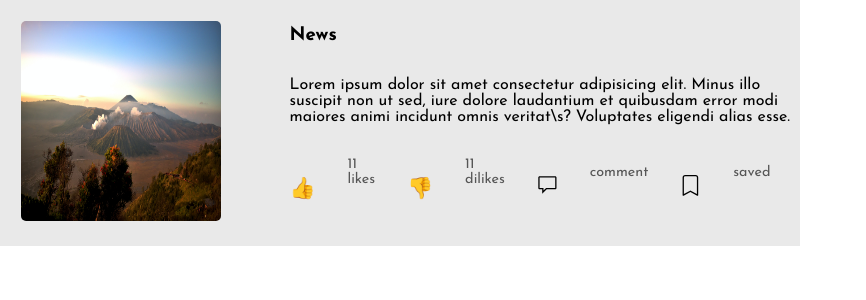
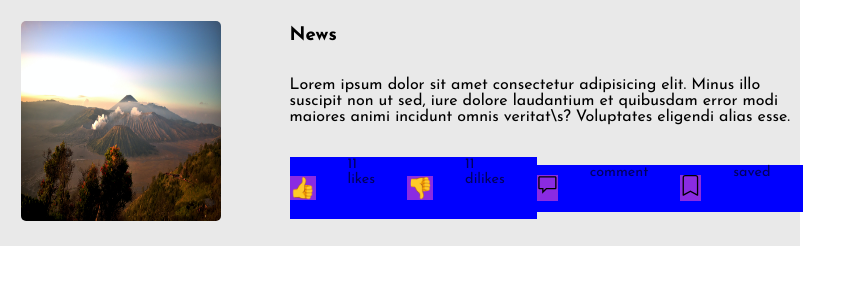
Before and after one commit to esmaelmoh/blog-mern-frontend, a React (Create React App) app: page / in a window 1280 px wide. Shown: the top 300 px of the page, without its empty margins (0-866 px from the left). Built offline with nearby package versions, Linux system fonts and the light colour scheme.

Commit message:
regular commit178

```diff
--- a/src/components/Post/Post.css
+++ b/src/components/Post/Post.css
@@ -35,13 +35,14 @@
 }
 .content-container ul .btn-wrapper{
     display: flex;
-    gap: ;
+    background-color: blue;
     justify-content: center;
     align-items: center;
 }
 .content-container ul .btn-wrapper button{
     font-size: 1.3rem;
     background-color: inherit;
+    background-color: blueviolet;
     border: none;
 }
 .content-container ul .btn-wrapper p{
```
Also changed, not shown: 1 other file (tests, documents, lock files or other folders).
